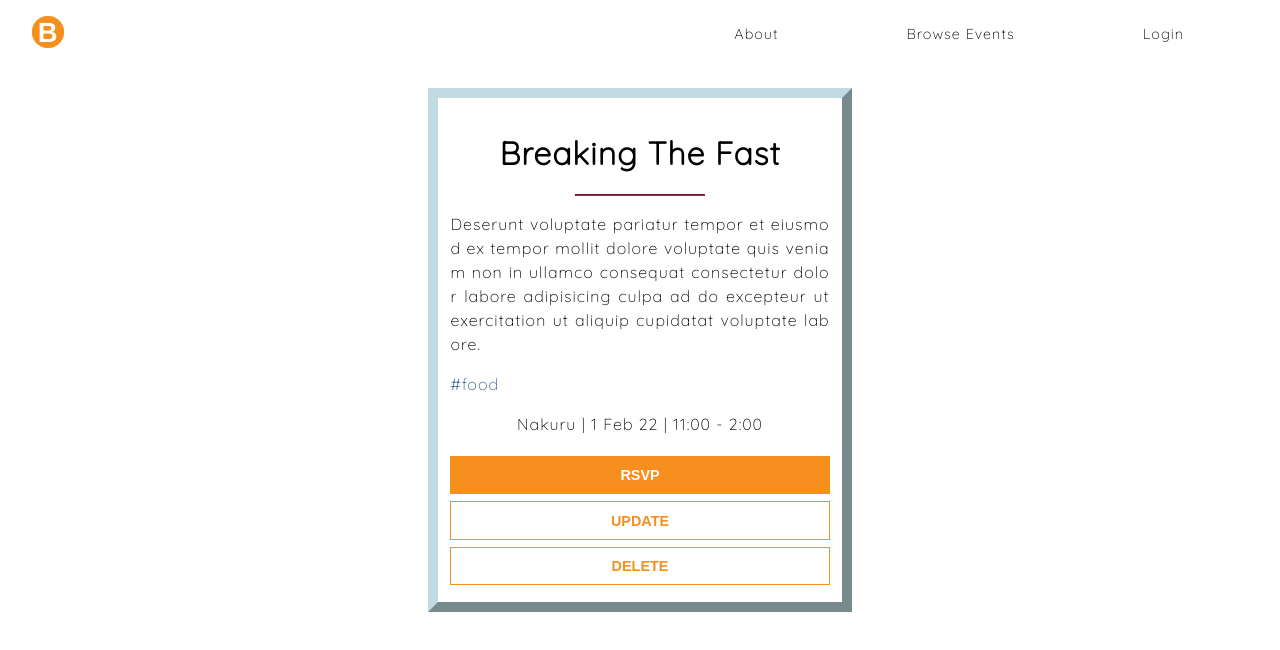
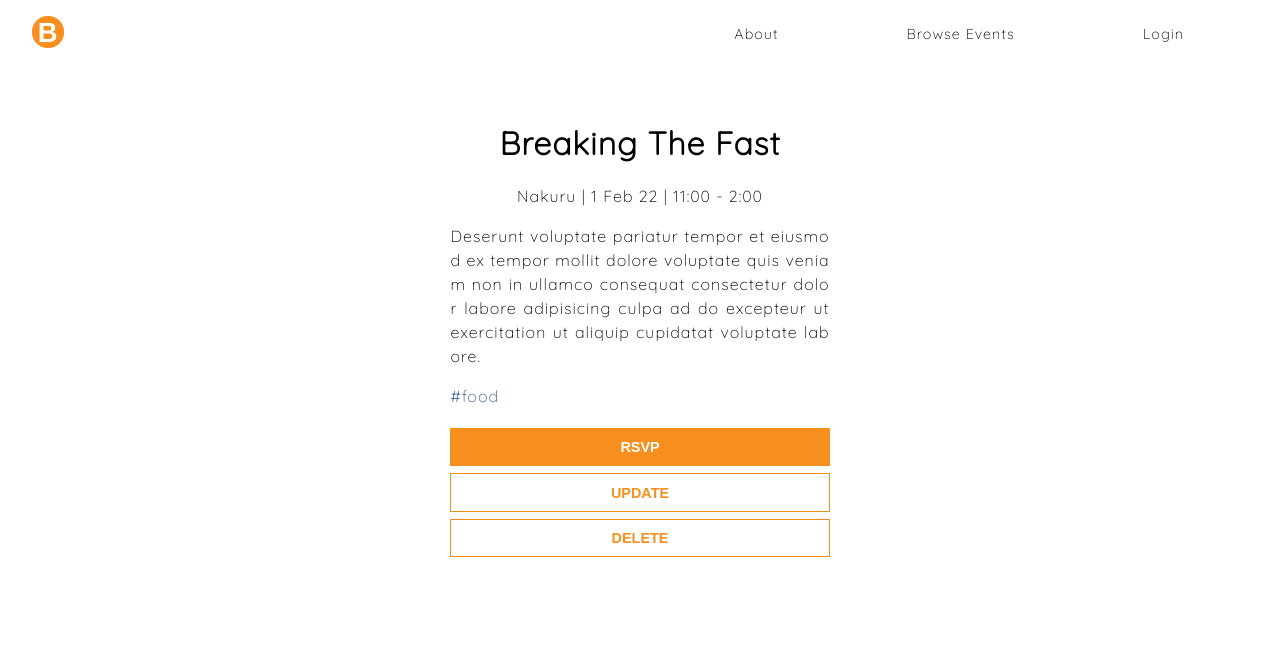
Before and after one commit to dngst/brightevents, a React (Create React App) app: page /event in a window 1280 px wide. Shown: the top 650 px of the page. Built offline with nearby package versions, Linux system fonts and the light colour scheme.

Commit message:
Move event details below title & remove border

```diff
--- a/src/components/container/EventContainer.js
+++ b/src/components/container/EventContainer.js
@@ -2,13 +2,8 @@ import styled from "styled-components"
 import Container from "./Container";
 
 const EventContainer = styled(Container)`
-  border: 10px outset #C1DBE3;
   padding: 1%;
-  hr {
-    border-color: #CA1551;
-    width: 8rem;
-  }
-  .card-footer{
+  .event-details {
     text-align: center;
   }
   .event-btns {
--- a/src/pages/Event.js
+++ b/src/pages/Event.js
@@ -13,7 +13,9 @@ const Event = () => {
                 <title>Breaking the fast | Bright Events</title>
             </Helmet>
             <Title>breaking the fast</Title>
-            <hr />
+            <Paragraph capitalize className="event-details">
+                nakuru | 1 feb 22 | 11:00 - 2:00
+            </Paragraph>
             <Paragraph justify>
             Deserunt voluptate pariatur tempor et eiusmod ex tempor mollit
             dolore voluptate quis veniam non in ullamco consequat
@@ -21,9 +23,6 @@ const Event = () => {
             exercitation ut aliquip cupidatat voluptate labore.
             </Paragraph>
             <Paragraph justify><Link to="#">#food</Link></Paragraph>
-            <Paragraph capitalize className="card-footer">
-                nakuru | 1 feb 22 | 11:00 - 2:00
-            </Paragraph>
             <div className="event-btns">
                 <Button primary>rsvp</Button>
                 <Button>update</Button>
```
